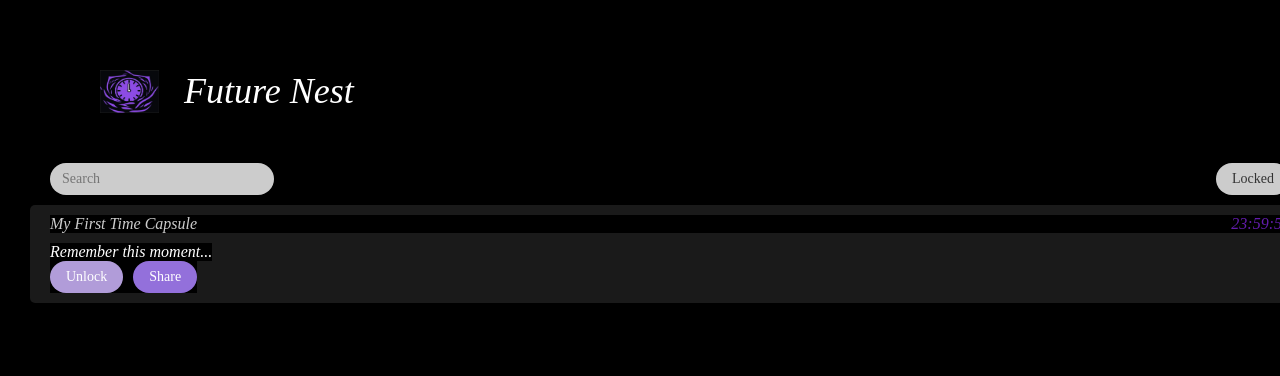
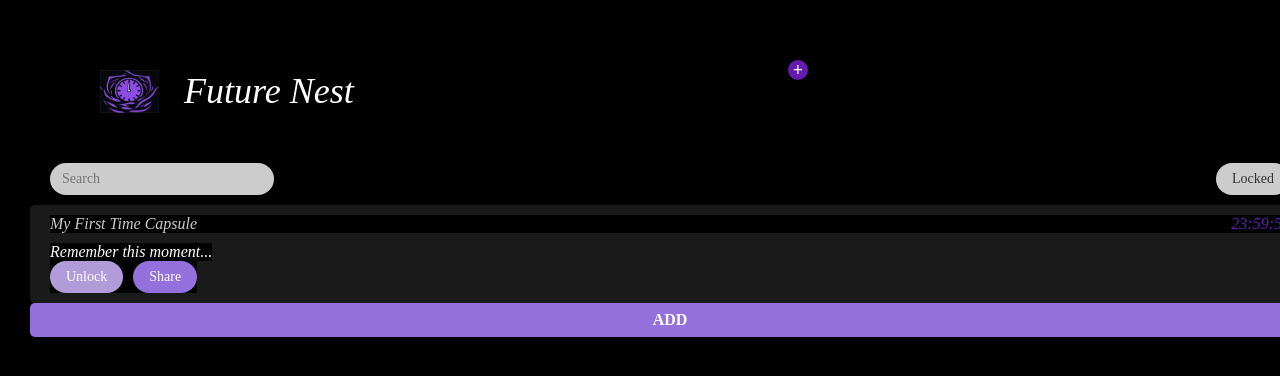
Before and after one commit to Hayat373/futureNest, a React (Create React App) app: page /appheader in a window 1280 px wide. Shown: the top 376 px of the page. Built offline with nearby package versions, Linux system fonts and the light colour scheme.

Commit message:
view add button

```diff
--- a/src/css/viewpage.css
+++ b/src/css/viewpage.css
@@ -7,3 +7,29 @@
     height: auto;
     display: flex;
 }
+
+.add-button {
+    background-color: #9370db; /* Purple color from the image */
+    color: #fff; /* White text */
+    border: none;
+    border-radius: 5px; /* Slight rounding to match the design */
+    padding: 8px 16px;
+    font-size: 16px;
+    font-weight: bold;
+    cursor: pointer;
+    display: flex;
+    align-items: center;
+    justify-content: center;
+    gap: 5px; /* Space between + and ADD */
+    outline: none;
+    box-shadow: 0 2px 5px rgba(0, 0, 0, 0.2); /* Optional shadow for depth */
+}
+
+.add-button:hover {
+    background-color: #7b5cb9; /* Darker purple on hover */
+}
+
+.plus-icon {
+    font-size: 18px; /* Adjust size of the + icon */
+    line-height: 1;
+}
--- a/src/page/viewpage.js
+++ b/src/page/viewpage.js
@@ -5,6 +5,11 @@ import Search from "../components/search.js";
 import TimeCapsule from "../components/TimeCapsule.js";
 
 const Viewpage = () => {
+
+    const handleAddClick = () => {
+        // Add your add functionality here
+        alert("Add button clicked!");
+    };
 
 
     return (
@@ -14,6 +19,10 @@ const Viewpage = () => {
             <Search />
             <TimeCapsule />
 
+            <button className="add-button" onClick={handleAddClick}>
+            <span className="plus-icon">+</span> ADD
+        </button>
+
 
         </div>
     );
```
